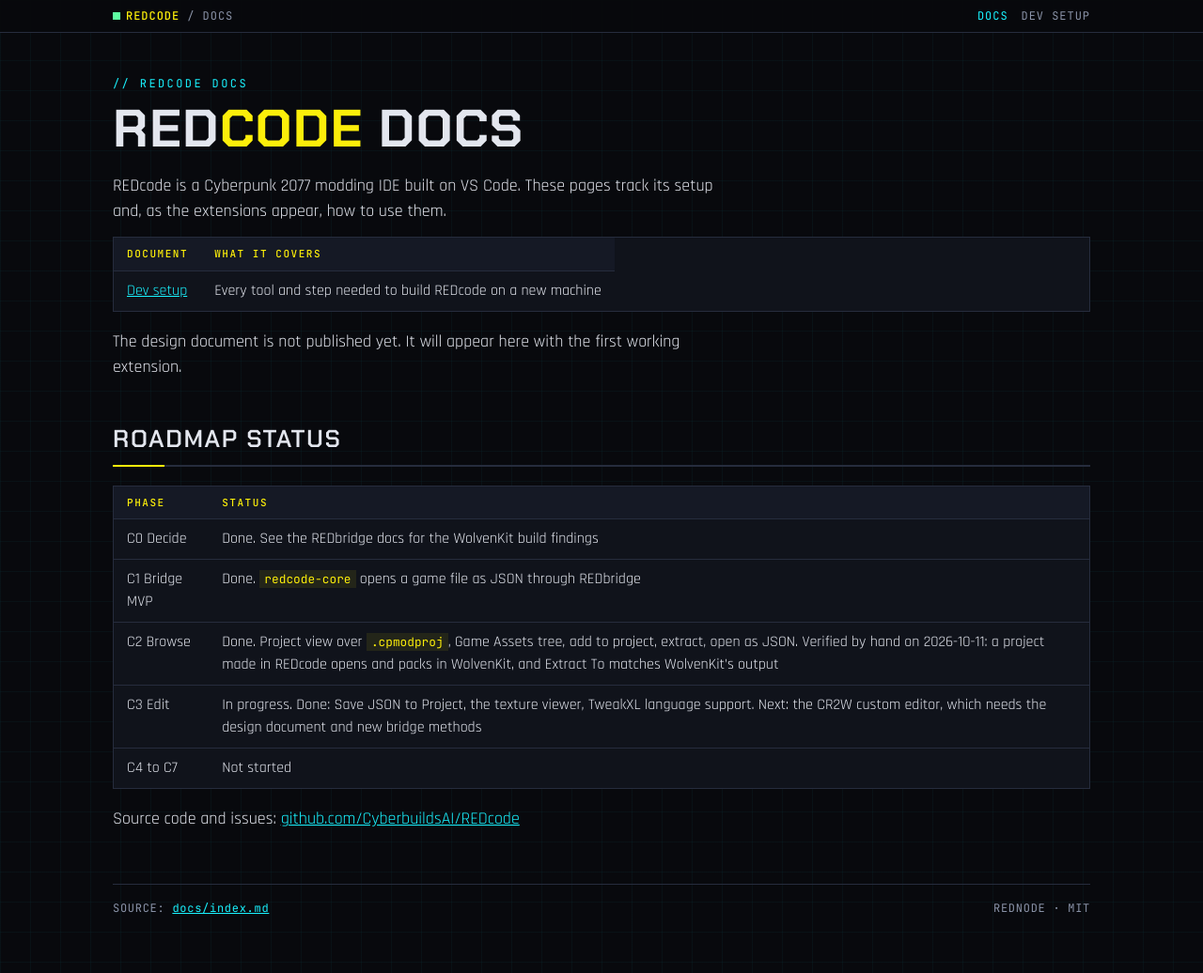
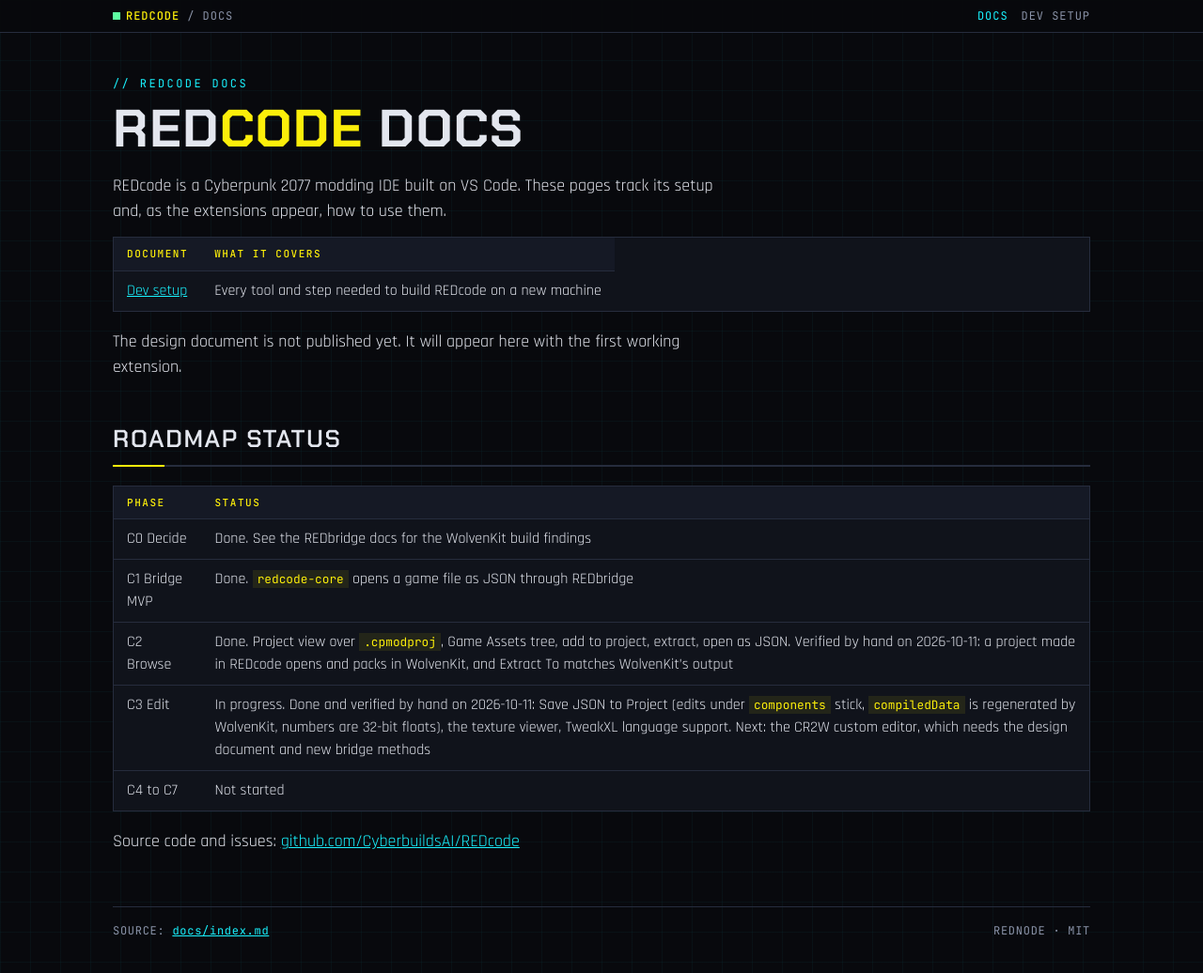
Before and after one commit to CyberbuildsAI/REDcode, a Jekyll site: the page built from docs/index.md, in a window 1280 px wide and 1064 px high. Shown: the top 1036 px of the window at 94% size. Built offline with Jekyll 4.4.1, drawn with Linux system fonts in a browser that asks for light colours; our own code applies the rules of GitHub Pages for plain Markdown files.

Commit message:
Docs: record the C3 features as verified by hand
Co-Authored-By: Claude Fable 5.1 <noreply@anthropic.com>

```diff
--- a/docs/index.md
+++ b/docs/index.md
@@ -15,7 +15,7 @@ The design document is not published yet. It will appear here with the first wor
 | C0 Decide | Done. See the REDbridge docs for the WolvenKit build findings |
 | C1 Bridge MVP | Done. `redcode-core` opens a game file as JSON through REDbridge |
 | C2 Browse | Done. Project view over `.cpmodproj`, Game Assets tree, add to project, extract, open as JSON. Verified by hand on 2026-10-11: a project made in REDcode opens and packs in WolvenKit, and Extract To matches WolvenKit's output |
-| C3 Edit | In progress. Done: Save JSON to Project, the texture viewer, TweakXL language support. Next: the CR2W custom editor, which needs the design document and new bridge methods |
+| C3 Edit | In progress. Done and verified by hand on 2026-10-11: Save JSON to Project (edits under `components` stick, `compiledData` is regenerated by WolvenKit, numbers are 32-bit floats), the texture viewer, TweakXL language support. Next: the CR2W custom editor, which needs the design document and new bridge methods |
 | C4 to C7 | Not started |
 
 Source code and issues: [github.com/CyberbuildsAI/REDcode](https://github.com/CyberbuildsAI/REDcode)
```
